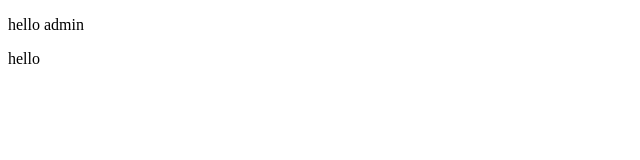
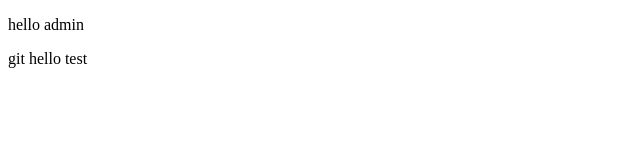
Before and after one commit to DragonTATC/tatcproject, a plain HTML site: page index.html in a window 1280 px wide. Shown: the full height of the page, 0-640 px from the left. Drawn offline with Linux system fonts and the light colour scheme.

Commit message:
update code 0.21

```diff
--- a/index.html
+++ b/index.html
@@ -8,6 +8,7 @@
 </head>
 <body>
     <p>hello admin </p>
-    hello
+    git hello test
+
 </body>
 </html>
```
